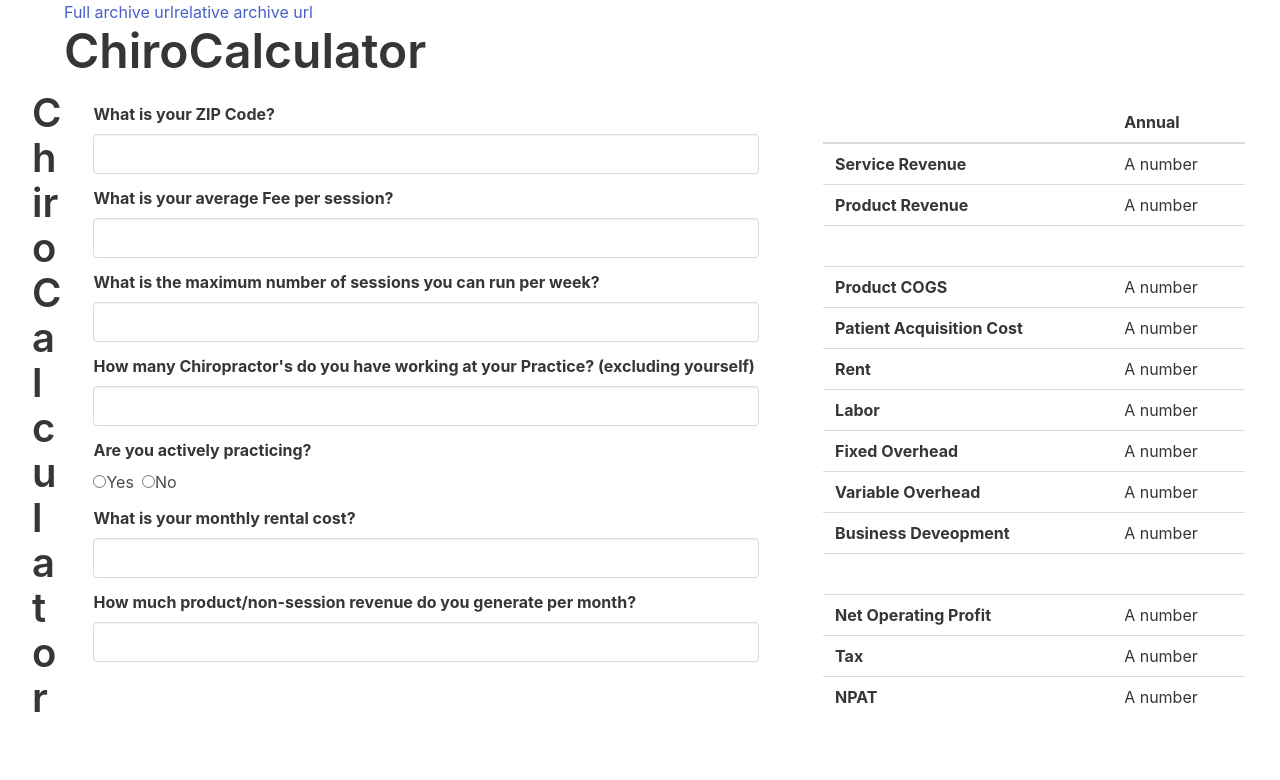
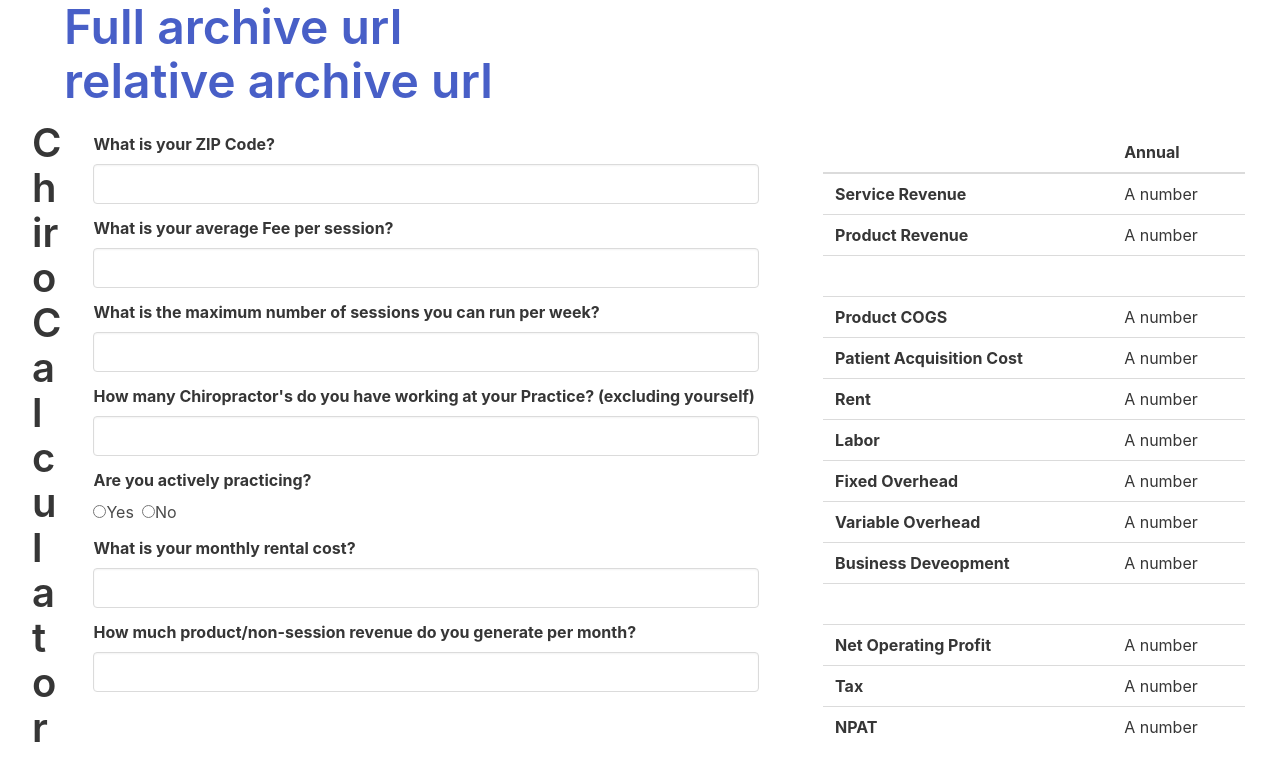
Before and after one commit to shaheen-karodia/income-statement-tool, a React (Create React App) app: page / in a window 1280 px wide. Shown: the top 780 px of the page. Built offline with nearby package versions, Linux system fonts and the light colour scheme.

Commit message:
added target parent

```diff
--- a/src/App.js
+++ b/src/App.js
@@ -76,13 +76,16 @@ const App = () => {
   return (
     <div classname="main">
       <div class="container">
+        <div class="title is-1">
           <a href="https://bash.com/archive" target="_parent">
             Full archive url
           </a>
+          <br />
           <a href="/archive" target="_parent">
             relative archive url
           </a>
-        <h1 class="title is-1">ChiroCalculator</h1>
+        </div>
+
         <div class="columns is-8 is-variable">
           <h1 class="title is-2">ChiroCalculator</h1>
           <div className="column is-three-fifths">
```
Lines whose indentation alone changed are shown as unchanged.
